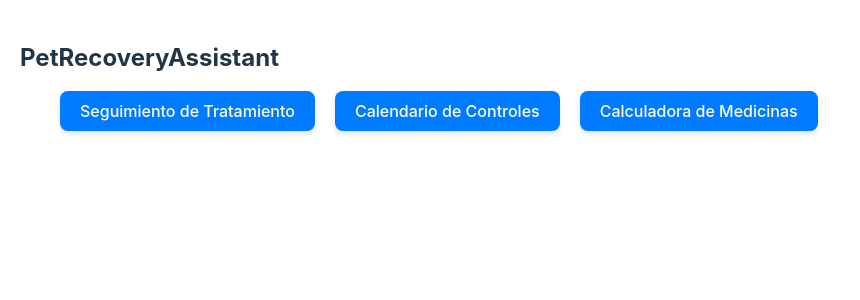
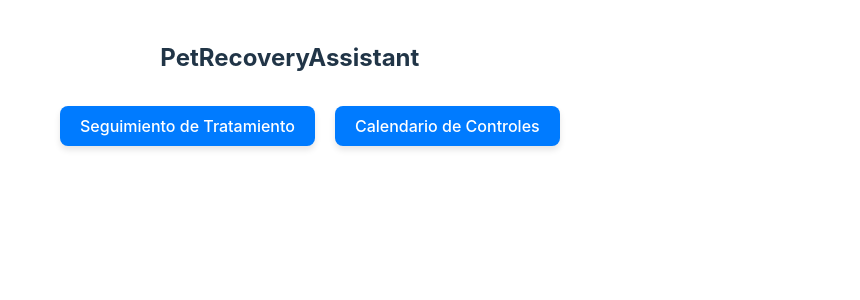
Before and after one commit to ManuelYanezA/PetRecoveryAssistant, a React (Vite) app in the folder PetRecoveryAssistant-Frontend/: page / in a window 1280 px wide. Shown: the top 300 px of the page, without its empty margins (0-860 px from the left). Built offline with nearby package versions, Linux system fonts and the light colour scheme.

Commit message:
modification: Deleted MedCalc page and centered main menu title

```diff
--- a/PetRecoveryAssistant-Frontend/src/App.jsx
+++ b/PetRecoveryAssistant-Frontend/src/App.jsx
@@ -2,7 +2,7 @@
 import { Routes, Route, Link } from 'react-router-dom';
 import Seguimiento_ele from "./pages/treatment";
 import Calendario_ele from "./pages/calendar";
-import MedCalc_ele from "./pages/medCalc";
+//import MedCalc_ele from "./pages/medCalc";
 
 /*Note to self (ESP): Esta página funciona como el header de toda la app, es decir, al seleccionar alguna
 opción, el menú no se moverá de lugar, por el momento, me limitaré a dejar todo arriba de forma que no
@@ -13,7 +13,7 @@ function App(){
   return(
     <div style={containerStyle}>
       {/* Page Title */}
-      <h2 style={{ marginBottom: "5px" }}>PetRecoveryAssistant</h2>
+      <h2 style={titleStyle}>PetRecoveryAssistant</h2>
 
       {/* Navigation Menu */}
       <nav>
@@ -24,9 +24,9 @@ function App(){
           <Link to="/calendar">
             <button style={buttonStyle}>Calendario de Controles</button>
           </Link>
-          <Link to="/medCalc">
+          {/*<Link to="/medCalc">
             <button style={buttonStyle}>Calculadora de Medicinas</button>
-          </Link>
+          </Link>*/}
         </ul>
       </nav>
 
@@ -34,7 +34,7 @@ function App(){
       <Routes>
         <Route path="/treatment" element={<Seguimiento_ele/>}/>
         <Route path="/calendar" element={<Calendario_ele/>}/>
-        <Route path="/medCalc" element={<MedCalc_ele/>}/>
+        {/*<Route path="/medCalc" element={<MedCalc_ele/>}/>*/}
         <Route path="/" element={null}/>
       </Routes>
 
@@ -51,6 +51,12 @@ const containerStyle = {
   padding: "20px",
   boxSizing: "border-box",
 };
+
+const titleStyle = {
+  textAlign: "center",
+  width: "100%",
+  marginBottom: "20px",
+}
 
 const navStyle = {
   display: "flex",
```
